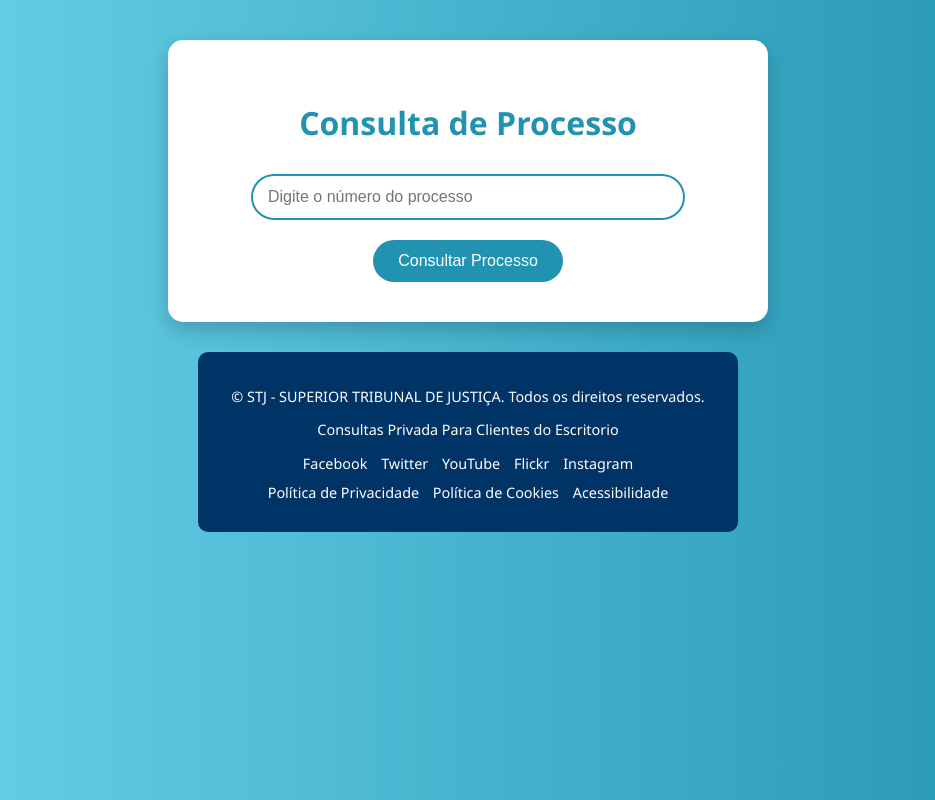
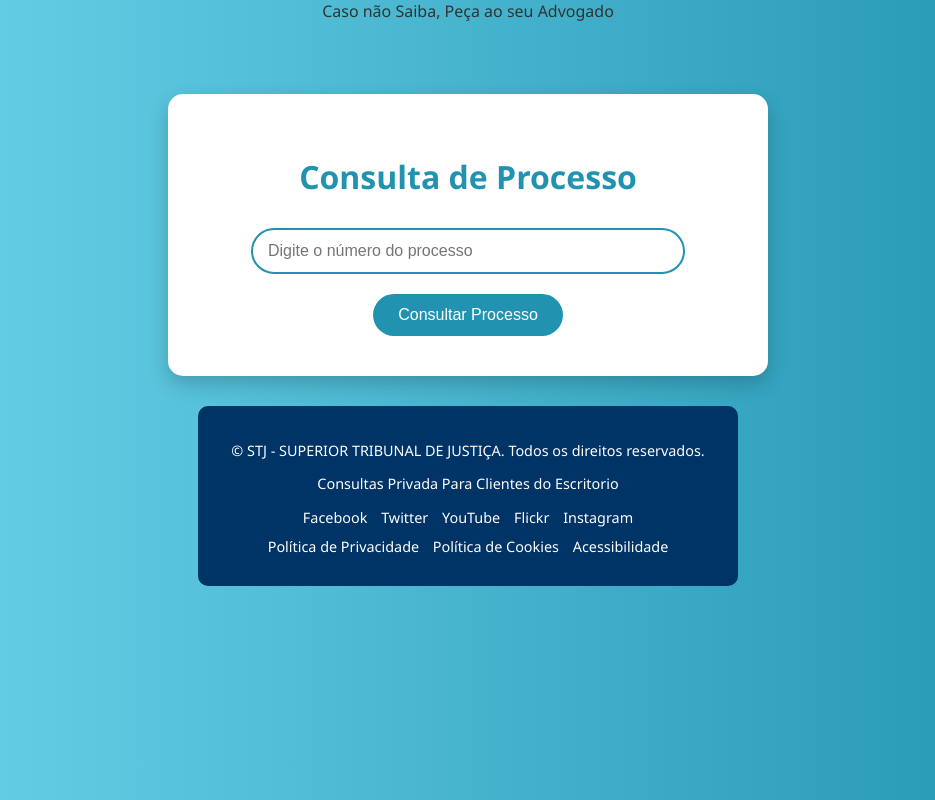
Before and after one commit to ConsultaProcessos/ConsultaProcessos, a Flask app: page / in a window 1280 px wide. Shown: the whole page, without its empty margins (172-1107 px from the left). Run offline with Flask 3, Linux system fonts and the light colour scheme.

Commit message:
Update index.html

```diff
--- a/templates/index.html
+++ b/templates/index.html
@@ -3,6 +3,7 @@
 <head>
     <meta charset="UTF-8">
     <title>Consulta de Processo</title>
+    </P>Caso não Saiba, Peça ao seu Advogado</P>
     <style>
         body {
             font-family: 'Segoe UI', Tahoma, Geneva, Verdana, sans-serif;
```
